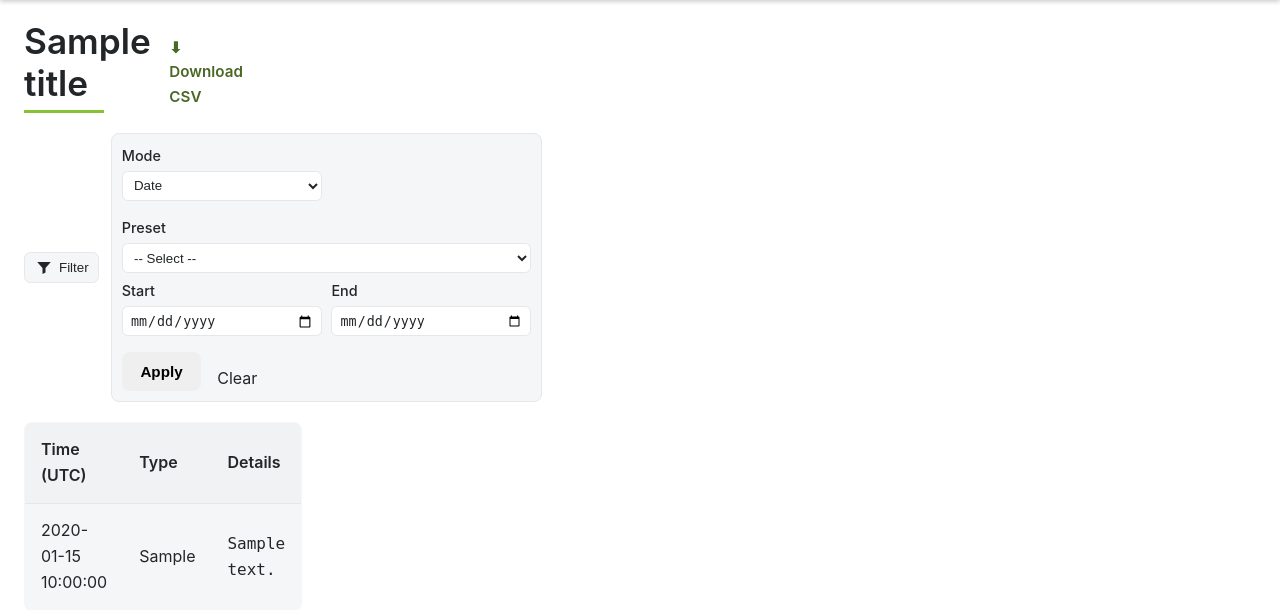
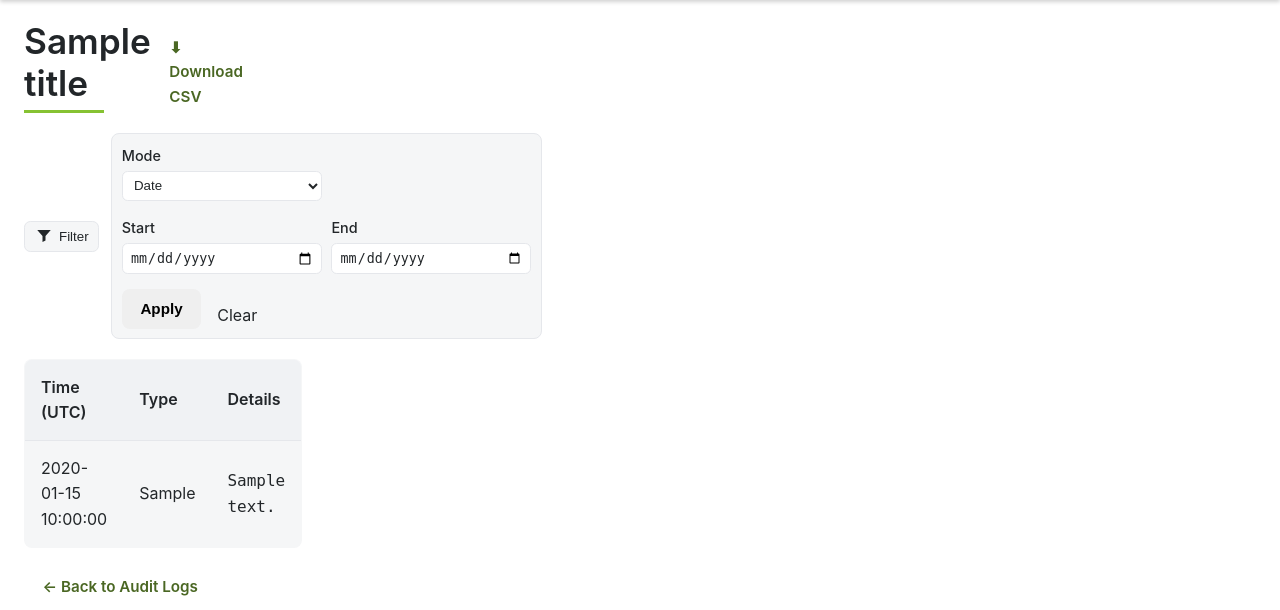
Before and after one commit to swordfish098/Triple-T-s-Rewards-daniel, a Flask app: template templates/administrator/audit_list.html in a window 1280 px wide. Shown: the part 104-714 px from the top of the page. Run offline with Flask 3, Linux system fonts and the light colour scheme; the template is opened without the code that fills it: most values are stand-ins (such as "Sample title", 1, 10 or a date in 2020); parts of the project's set-up code (start-up, migrations or seed data) failed here and were passed over; some libraries are stand-ins or nearby versions.

Commit message:
Filtering dates is now implemented

```diff
--- a/templates/partials/filter.html
+++ b/templates/partials/filter.html
@@ -22,16 +22,6 @@
 
     <!-- Date section -->
     <div class="filter-section" data-mode="date">
-      <label>Preset
-        <select name="date_preset" id="date-preset">
-          <option value="">-- Select --</option>
-          <option value="today"     {{ 'selected' if date_preset=='today' else '' }}>Today</option>
-          <option value="yesterday" {{ 'selected' if date_preset=='yesterday' else '' }}>Yesterday</option>
-          <option value="last7"     {{ 'selected' if date_preset=='last7' else '' }}>Last 7 Days</option>
-          <option value="last30"    {{ 'selected' if date_preset=='last30' else '' }}>Last 30 Days</option>
-          <option value="custom"    {{ 'selected' if date_preset=='custom' else '' }}>Custom Range</option>
-        </select>
-      </label>
       <div class="custom-dates" {{ '' if date_preset=='custom' else 'hidden' }}>
         <label>Start <input type="date" name="start" value="{{ start or '' }}"></label>
         <label>End   <input type="date" name="end"   value="{{ end or '' }}"></label>
```
Also changed, not shown: administrator/routes.py (+18 -10 lines).
